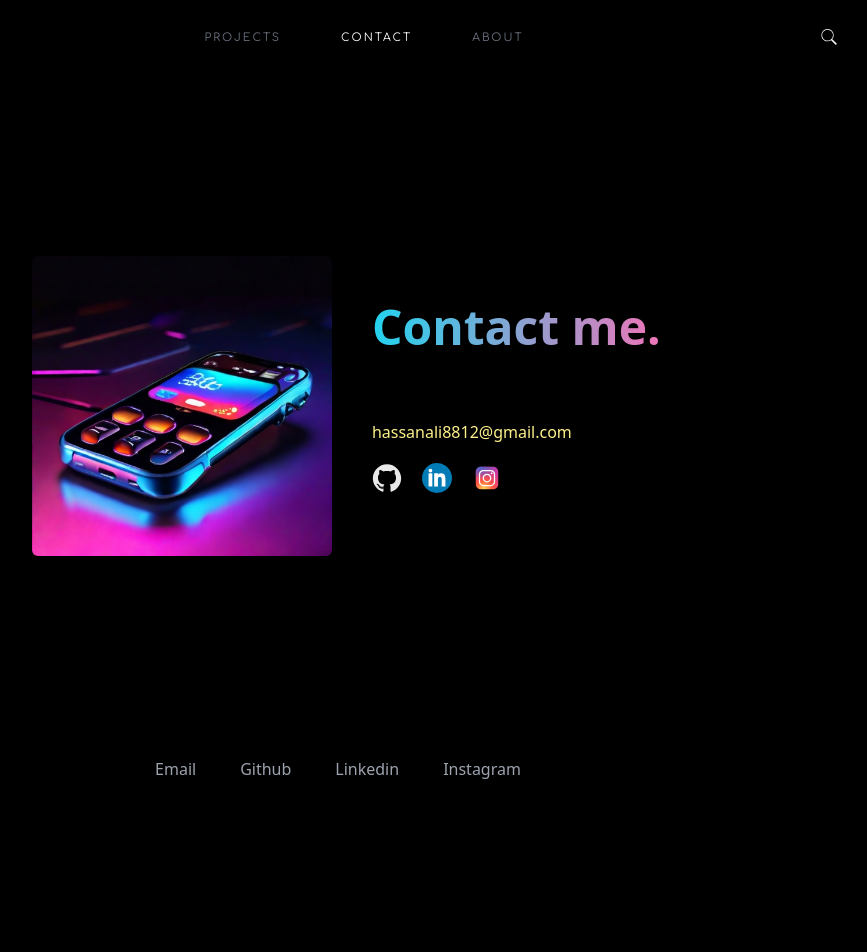
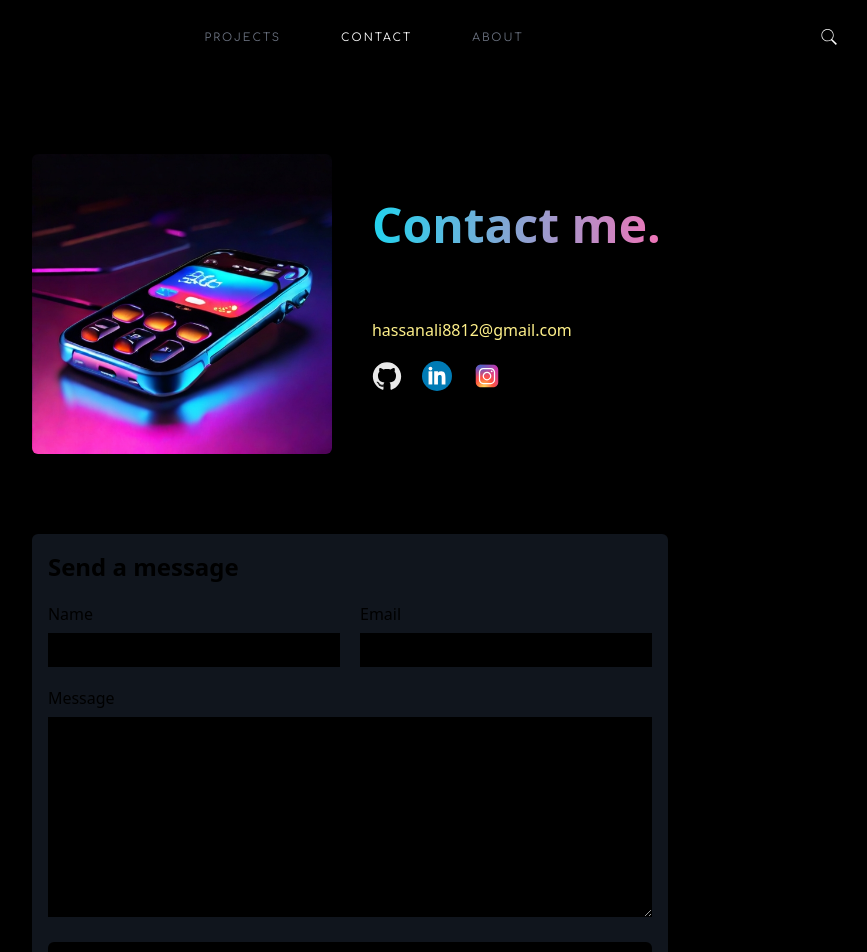
Before and after one commit to alyhxn/portfolio, a Next.js app: page /contact in a window 1280 px wide. Shown: the top 952 px of the page, without its empty margins (290-1157 px from the left). Before the commit the page ends 800 px from the top, so only its background shows below. Built offline with nearby package versions, Linux system fonts and the light colour scheme.

Commit message:
Added contact me form

```diff
--- a/app/about/page.js
+++ b/app/about/page.js
@@ -100,7 +100,7 @@ const About = () => {
       </section>
 
       <section className='flex md-flex-col-rev m-auto justify-between gap-40 color-4'>
-        <div className='bg-color-2 p-16 min-w-300 rounded-6 m-auto'>
+        <div className='bg-color-4 p-16 min-w-300 rounded-6 m-auto'>
           <h1 className='py-12'>
             Skills
           </h1>
@@ -119,7 +119,7 @@ const About = () => {
             ))}
           </ul>
         </div>
-        <div className='bg-color-2 p-16 rounded-6'>
+        <div className='bg-color-4 p-16 rounded-6'>
           <h1 className='py-12'>
             Experience
           </h1>
--- /dev/null
+++ b/app/api/sendMail/route.js
@@ -0,0 +1,28 @@
+import nodemailer from 'nodemailer';
+
+export async function POST(request) {
+  const { name, email, message } = await request.json();
+
+  const transporter = nodemailer.createTransport({
+      service: 'gmail', // e.g., 'gmail'
+      auth: {
+          user: process.env.EMAIL_USER,
+          pass: process.env.EMAIL_PASS
+      }
+  });
+
+  const mailOptions = {
+      to: process.env.EMAIL_USER,
+      subject: `Contact form submission from ${name}`,
+      text: message + '\n\n Sender Email: ' + email
+  };
+
+  try {
+      await transporter.sendMail(mailOptions);
+      return Response.json({ message: 'Email sent successfully' });
+  } catch (error) {
+      return new Response('Error sending email', {
+        status: 500
+      })
+  }
+}
--- a/app/contact/page.js
+++ b/app/contact/page.js
@@ -1,9 +1,43 @@
+'use client'
+
+import { useState } from 'react'
 import Image from 'next/image'
 import ImageLoader from '../components/ImageLoader'
+import { toast } from 'sonner'
 
 const Contact = () => {
+  const [formData, setFormData] = useState({
+    name: '',
+    email: '',
+    message: ''
+  });
+
+  const handleChange = (e) => {
+    const { name, value } = e.target;
+    setFormData({
+      ...formData,
+      [name]: value
+    });
+  };
+
+  const handleSubmit = async (e) => {
+    e.preventDefault();
+    const response = await fetch('/api/sendMail', {
+      method: 'POST',
+      headers: {
+          'Content-Type': 'application/json'
+      },
+      body: JSON.stringify(formData)
+    });
+    const result = await response.json();
+    if(response.status === 200)
+      toast.success(result.message);
+    else
+      toast.error(result.message)
+  };
   return (
-    <main className="flex md-flex-col items-center justify-between max-w-1600 m-auto p-96 gap-40 fade-in">
+    <main className='fade-in m-auto my-80'>
+      <section className="flex md-flex-col items-center justify-center max-w-1600 gap-40 mb-80">
         <ImageLoader className='rounded-6 img-common' src="/contact.jpg" alt='contact' width={300} height={300} />
         <div>
           <h1 className='font-bold font-48 pb-40 text-gradient bg-gradient-2'>Contact me.</h1>
@@ -25,6 +59,27 @@ const Contact = () => {
             </a>
           </div>
         </div>
+      </section>
+      <form onSubmit={handleSubmit} className='flex flex-col gap-20 max-w-1200 bg-color-4 p-16 rounded-6'>
+        <h2>Send a message</h2>
+        <div className='flex gap-20'>
+          <div className='w-full'>
+            <label className='block mb-8'>Name</label>
+            <input name='name' onInput={handleChange} className='p-8 w-full'></input>
+          </div>
+          <div className='w-full'>
+            <label className='block mb-8'>Email</label>
+            <input name='email' type='email' onInput={handleChange} className='p-8 w-full'></input>
+          </div>
+        </div>
+        <div>
+          <label className='block mb-8'>Message</label>
+          <textarea name='message' minLength={20} maxLength={500} onInput={handleChange} className='p-8 w-full min-h-200'></textarea>
+        </div>
+        <button type='submit' className='w-full btn-hover rounded-6 p-8'>
+          Send
+        </button>
+      </form>
     </main>
   )
 }
--- a/app/globals.css
+++ b/app/globals.css
@@ -55,9 +55,11 @@ button {
 ul{
   list-style: none;
 }
-input{
+input, textarea{
   outline: none;
   border: none;
+  resize: vertical;
+  background-color: var(--bg-color-1);
   font-family: var(--font-family-1);
 }
 ::-webkit-scrollbar {
@@ -67,6 +69,10 @@ input{
 ::-webkit-scrollbar-thumb {
   background: #555;
   border-radius: 5px;
+  cursor: pointer;
+}
+::-webkit-scrollbar-thumb:hover {
+  background: #888;
 }
 ::-webkit-scrollbar-track {
   background: transparent;
@@ -283,11 +289,18 @@ input{
   margin-top: 8px;
   margin-bottom: 8px;
 }
+.my-80{
+  margin-top: 80px;
+  margin-bottom: 80px;
+}
 .mb-8{
   margin-bottom: 8px;
 }
 .mb-12{
   margin-bottom: 12px;
+}
+.mb-80{
+  margin-bottom: 80px;
 }
 .mr-4{
   margin-right: 4px;
@@ -408,6 +421,9 @@ input{
 }
 .h-screen{
   height: 100vh;
+}
+.min-h-200{
+  min-height: 200px;
 }
 .top-0{
   top: 0;
--- a/app/layout.js
+++ b/app/layout.js
@@ -3,6 +3,7 @@ import Navbar from './components/Navbar'
 import Search from './components/Search'
 import { ContextProvider } from './ContextProvider'
 import Footer from './components/Footer'
+import { Toaster } from 'sonner'
 
 export const metadata = {
   title: 'Create Next App',
@@ -18,6 +19,7 @@ export default function RootLayout({ children }) {
           <Search />
           {children}
           <Footer />
+          <Toaster richColors />
         </ContextProvider>
       </body>
     </html>
--- a/package.json
+++ b/package.json
@@ -9,9 +9,11 @@
     "lint": "next lint"
   },
   "dependencies": {
+    "next": "14.1.3",
+    "nodemailer": "^6.9.14",
     "react": "^18",
     "react-dom": "^18",
-    "next": "14.1.3"
+    "sonner": "^1.5.0"
   },
   "devDependencies": {
     "eslint": "^8",
```
Also changed, not shown: 2 other files (tests, documents, lock files or other folders). Lines whose indentation alone changed are shown as unchanged.
